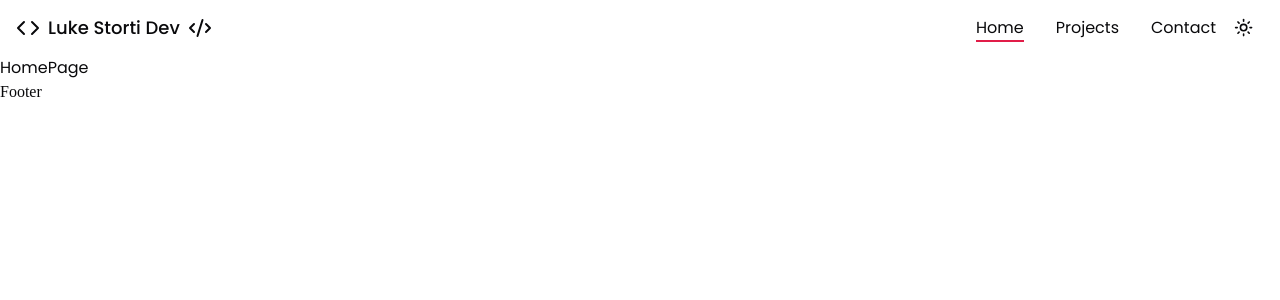
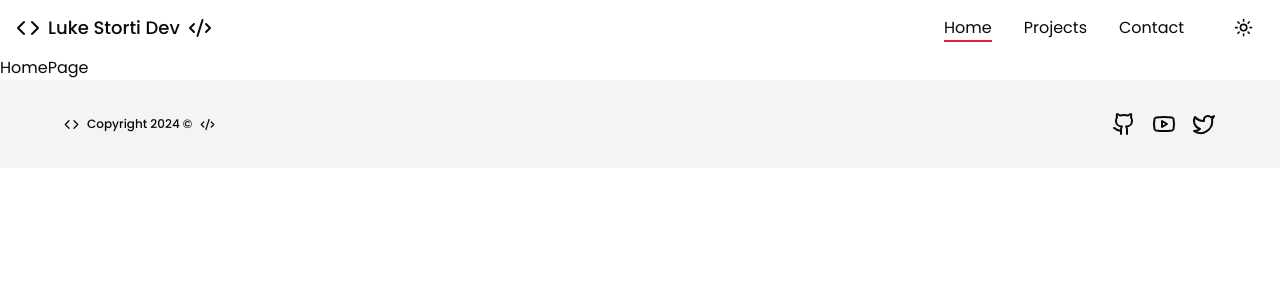
Before and after one commit to LukeStorti/portfolio, a Next.js app: page / in a window 1280 px wide. Shown: the top 300 px of the page. Built offline with nearby package versions, Linux system fonts and the light colour scheme.

Commit message:
add footer

```diff
--- a/src/components/Footer.tsx
+++ b/src/components/Footer.tsx
@@ -1,5 +1,30 @@
+import { Github, Twitter, Youtube } from "lucide-react";
+import Link from "next/link";
+import Logo from "./Logo";
+
 const Footer = () => {
-  return <footer>Footer</footer>;
+  return (
+    <footer className="bg-secondary py-8 px-8">
+      <div className="container mx-auto flex  justify-between">
+        <Logo
+          title="Copyright 2024 ©"
+          titleStyles="font-poppins text-xs font-medium"
+          iconSize={15}
+        />
+        <div className="flex items-center gap-x-4">
+          <Link href="https://github.com/LukeStorti" target="_blank">
+            <Github />
+          </Link>
+          <Link href="https://www.youtube.com/watch?v=dQw4w9WgXcQ" target="_blank">
+            <Youtube />
+          </Link>
+          <Link href="https://twitter.com/nextjs" target="_blank">
+            <Twitter />
+          </Link>
+        </div>
+      </div>
+    </footer>
+  );
 };
 
 export default Footer;
--- a/src/components/Header.tsx
+++ b/src/components/Header.tsx
@@ -12,7 +12,7 @@ const Header = ({}: {}) => {
       transition={{ type: "tween" }}
       className="flex justify-between p-4 items-center h-14"
     >
-      <Logo title="Luke Storti Dev" />
+      <Logo title="Luke Storti Dev" titleStyles="font-poppins text-lg font-medium" />
       <div className="flex gap-x-2 items-center">
         <Nav />
         <MobileNav />
--- a/src/components/Logo.tsx
+++ b/src/components/Logo.tsx
@@ -1,11 +1,19 @@
 import { Code, Code2 } from "lucide-react";
 import Link from "next/link";
-const Logo = ({ title }: { title?: string }) => {
+const Logo = ({
+  title,
+  titleStyles,
+  iconSize,
+}: {
+  title?: string;
+  titleStyles?: string;
+  iconSize?: number;
+}) => {
   return (
     <Link href="/" className="flex items-center space-x-2">
-      <Code />
-      <h1 className="font-poppins text-lg font-medium">{title}</h1>
-      <Code2 />
+      <Code size={iconSize} />
+      <h1 className={titleStyles}>{title}</h1>
+      <Code2 size={iconSize} />
     </Link>
   );
 };
--- a/src/components/Nav.tsx
+++ b/src/components/Nav.tsx
@@ -8,7 +8,7 @@ import { usePathname } from "next/navigation";
 const Nav = () => {
   const path = usePathname();
   return (
-    <div className="hidden sm:flex items-center gap-x-8 ">
+    <div className="hidden sm:flex items-center gap-x-8 px-8">
       {NAVLINKS.map((link, index) => {
         return (
           <Link
```
